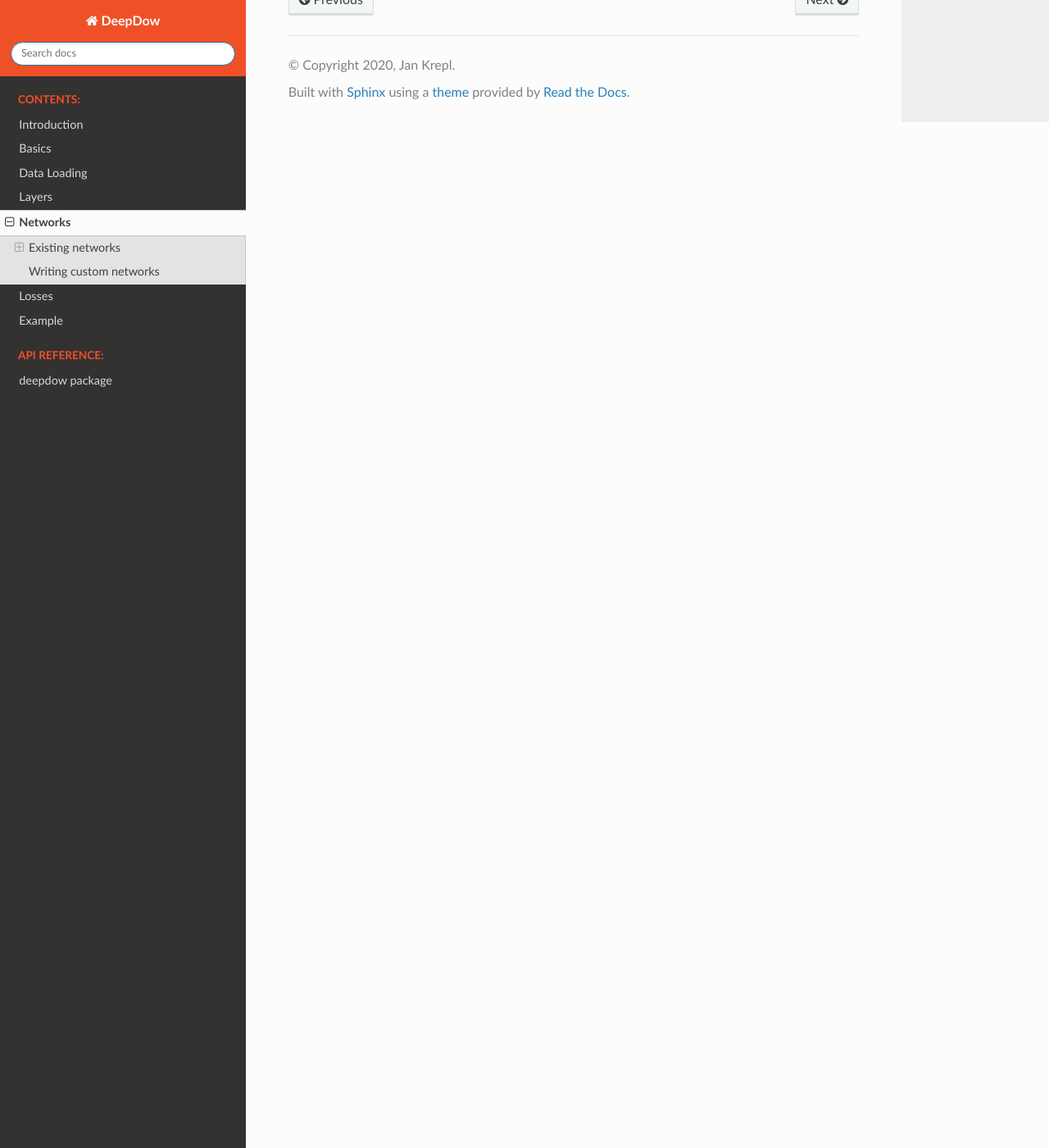
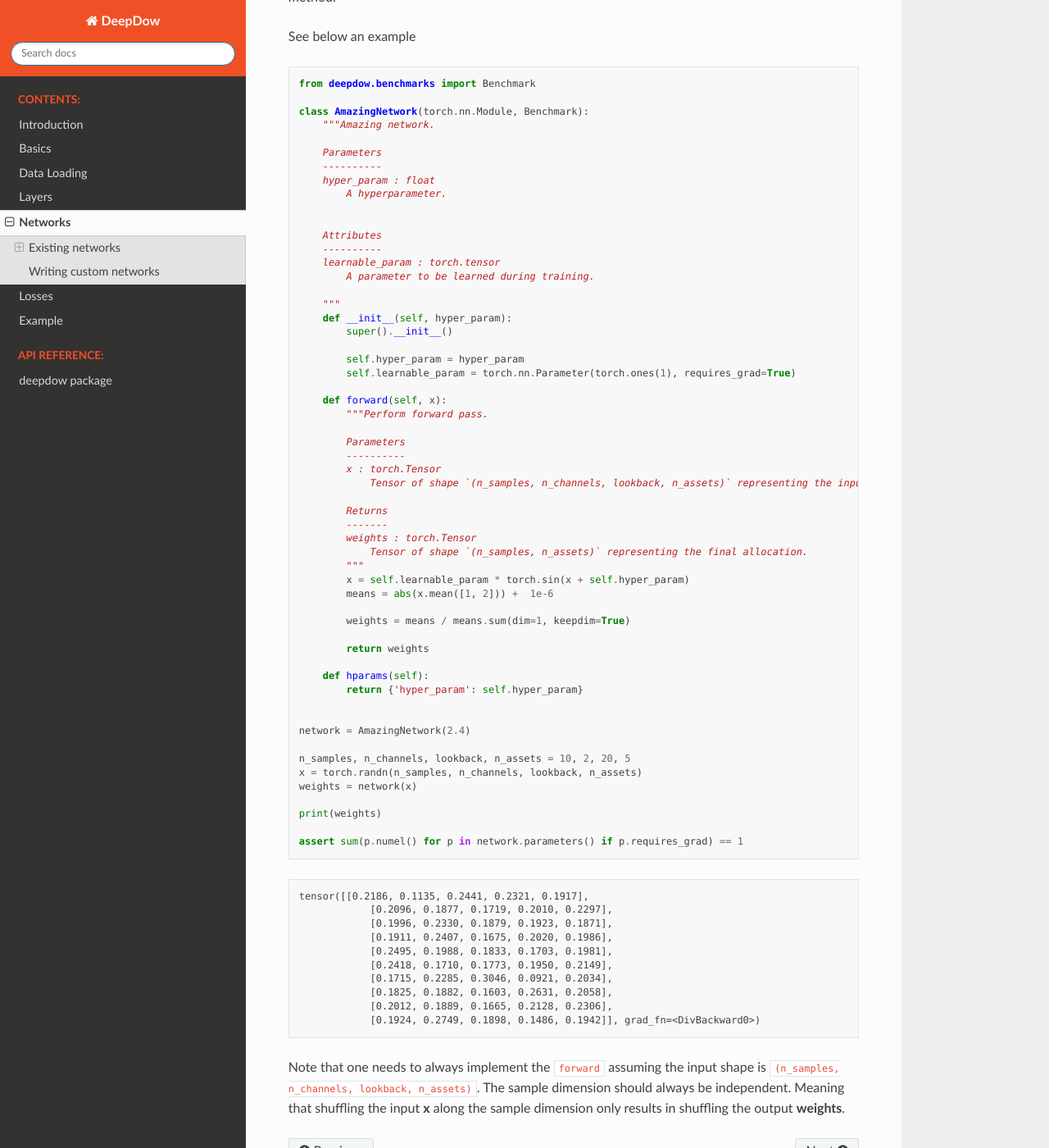
Before and after one commit to jankrepl/deepdow, a Sphinx documentation site: the page built from docs/source/networks.rst, in a window 1280 px wide and 1400 px high, scrolled down 5055 px. Shown: the whole window at 82% size. Built offline with Sphinx 7.4.7 and the Read the Docs theme 2.0.0, drawn with Linux system fonts in a browser that asks for light colours; pages that are not in the unit, such as notebooks, are missing from menus; some of the changed text lies outside the part shown.

Commit message:
Write custom networks creation

```diff
--- a/docs/source/networks.rst
+++ b/docs/source/networks.rst
@@ -4,6 +4,9 @@ Networks
 .. testsetup::
 
    import torch
+
+   torch.manual_seed(2)
+
 
 
 The main goal of :code:`deepdow` is to provide easy access to building end-to-end differentiable portfolio allocation
@@ -244,4 +247,90 @@ semi-definite.
 
 Writing custom networks
 -----------------------
-One can create infinitely many architectures using :code:`deepdow` and :code:`torch` layers.
+One can create infinitely many architectures using :code:`deepdow` and :code:`torch` layers. The bare minimum is to
+subclass :code:`torch.nn.Module` and :code:`deepdow.benchmarks.Benchmark` and implement the :code:`forward` method.
+
+See below an example
+
+
+.. testcode::
+
+    from deepdow.benchmarks import Benchmark
+
+    class AmazingNetwork(torch.nn.Module, Benchmark):
+        """Amazing network.
+
+        Parameters
+        ----------
+        hyper_param : float
+            A hyperparameter.
+
+
+        Attributes
+        ----------
+        learnable_param : torch.tensor
+            A parameter to be learned during training.
+
+        """
+        def __init__(self, hyper_param):
+            super().__init__()
+
+            self.hyper_param = hyper_param
+            self.learnable_param = torch.nn.Parameter(torch.ones(1), requires_grad=True)
+
+        def forward(self, x):
+            """Perform forward pass.
+
+            Parameters
+            ----------
+            x : torch.Tensor
+                Tensor of shape `(n_samples, n_channels, lookback, n_assets)` representing the input features.
+
+            Returns
+            -------
+            weights : torch.Tensor
+                Tensor of shape `(n_samples, n_assets)` representing the final allocation.
+            """
+            x = self.learnable_param * torch.sin(x + self.hyper_param)
+            means = abs(x.mean([1, 2])) +  1e-6
+
+            weights = means / means.sum(dim=1, keepdim=True)
+
+            return weights
+
+        def hparams(self):
+            return {'hyper_param': self.hyper_param}
+
+
+    network = AmazingNetwork(2.4)
+
+    n_samples, n_channels, lookback, n_assets = 10, 2, 20, 5
+    x = torch.randn(n_samples, n_channels, lookback, n_assets)
+    weights = network(x)
+
+    print(weights)
+
+    assert sum(p.numel() for p in network.parameters() if p.requires_grad) == 1
+
+
+.. testoutput::
+    :options: +NORMALIZE_WHITESPACE
+
+    tensor([[0.2186, 0.1135, 0.2441, 0.2321, 0.1917],
+                [0.2096, 0.1877, 0.1719, 0.2010, 0.2297],
+                [0.1996, 0.2330, 0.1879, 0.1923, 0.1871],
+                [0.1911, 0.2407, 0.1675, 0.2020, 0.1986],
+                [0.2495, 0.1988, 0.1833, 0.1703, 0.1981],
+                [0.2418, 0.1710, 0.1773, 0.1950, 0.2149],
+                [0.1715, 0.2285, 0.3046, 0.0921, 0.2034],
+                [0.1825, 0.1882, 0.1603, 0.2631, 0.2058],
+                [0.2012, 0.1889, 0.1665, 0.2128, 0.2306],
+                [0.1924, 0.2749, 0.1898, 0.1486, 0.1942]], grad_fn=<DivBackward0>)
+
+
+
+
+Note that one needs to always implement the :code:`forward` assuming the input shape is
+:code:`(n_samples, n_channels, lookback, n_assets)`. The sample dimension should always be independent.
+Meaning that shuffling the input **x** along the sample dimension only results in shuffling the output
+**weights**.
```
